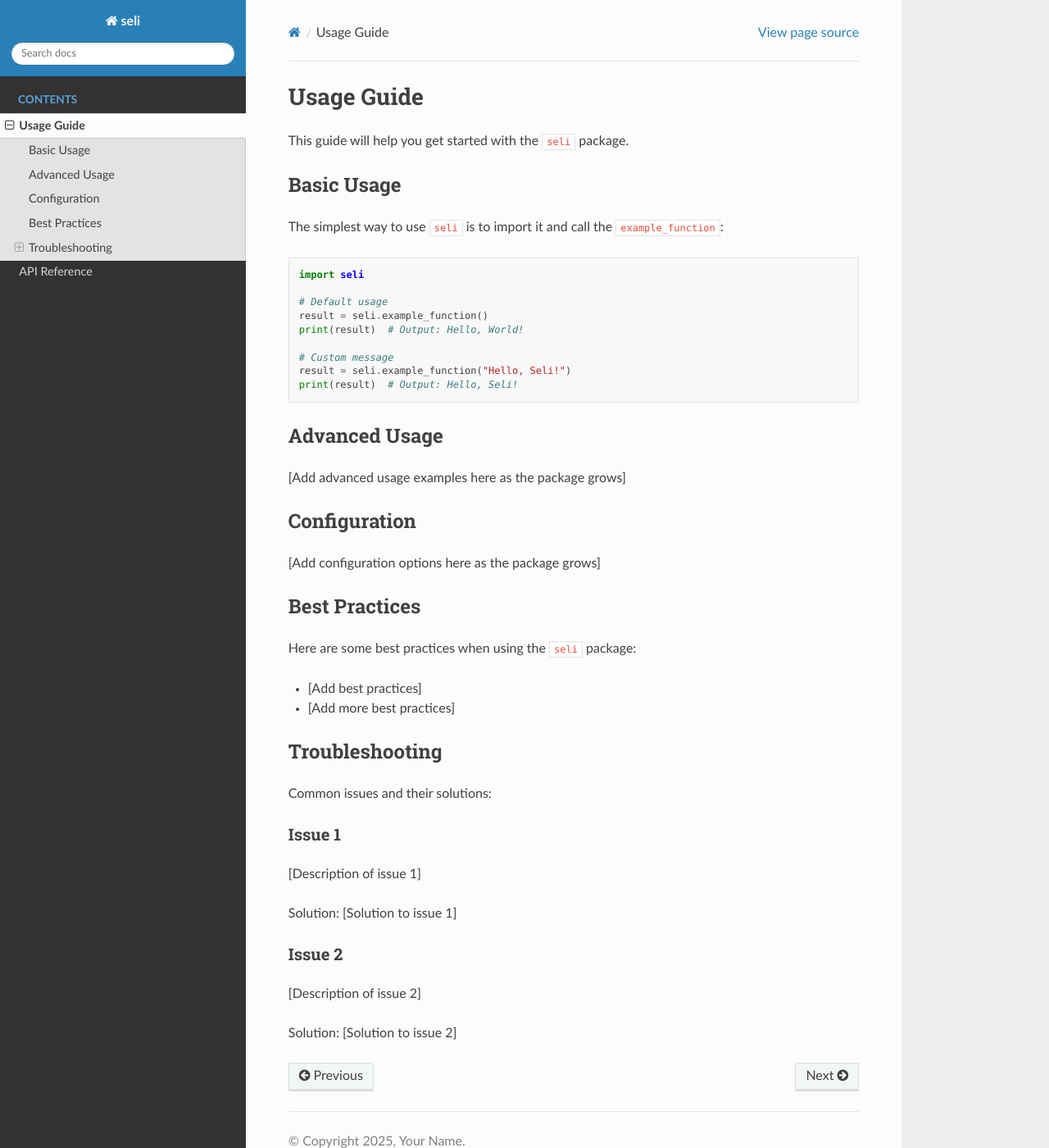
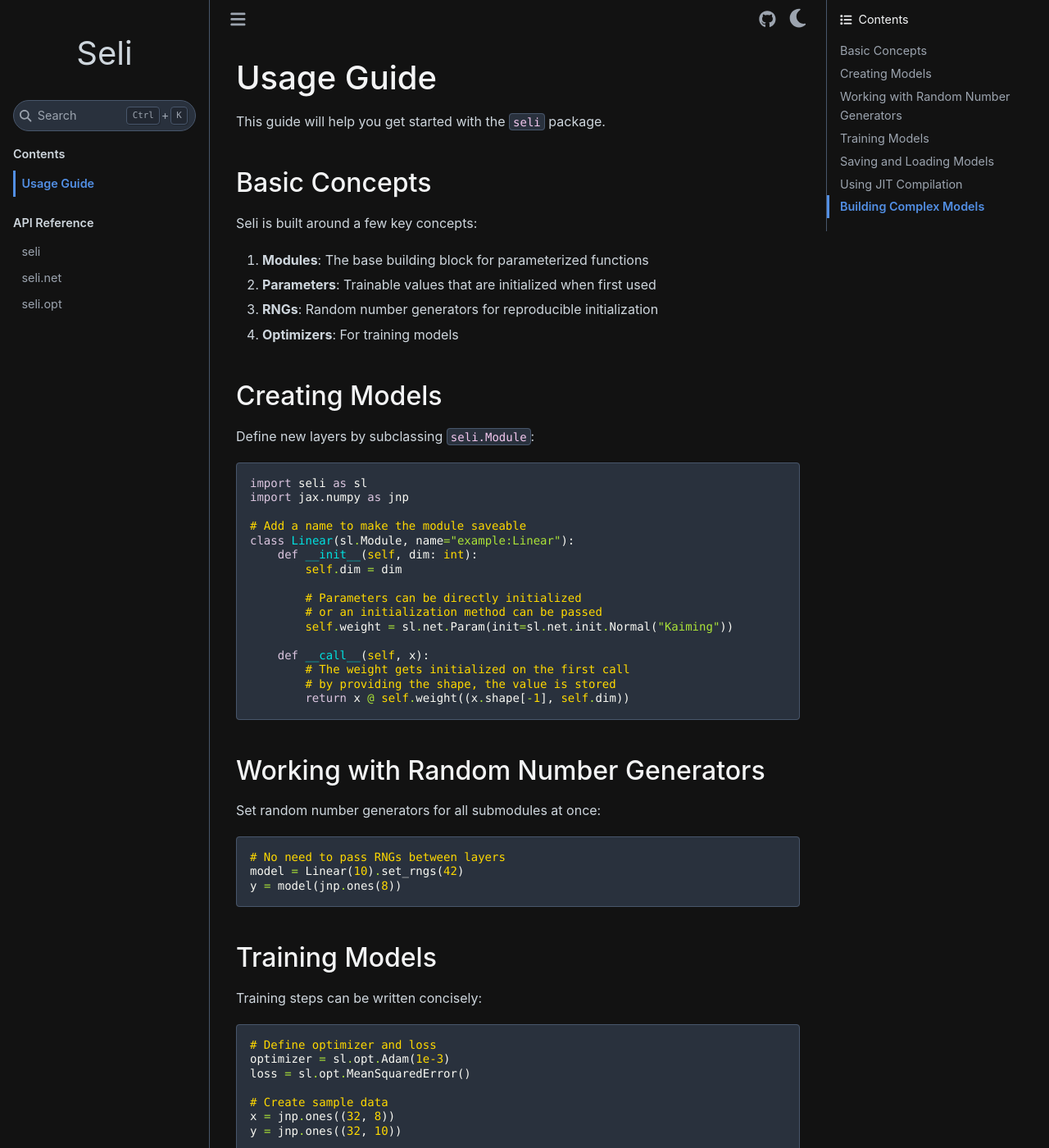
Before and after one commit to pwolle/seli, a Sphinx documentation site: the page built from docs/usage.md, in a window 1280 px wide and 1400 px high. Shown: the whole window at 82% size. Built offline with Sphinx 7.4.7 and the Sphinx Book theme 1.1.4, drawn with Linux system fonts in a browser that asks for light colours; some of the changed text lies outside the part shown.

````diff
--- /dev/null
+++ b/docs/_static/custom.css
@@ -0,0 +1,9 @@
+footer {
+    display: none !important;
+}
+
+.bd-sidebar-primary div#rtd-footer-container {
+    bottom: -1rem;
+    margin: -1rem;
+    position: fixed;
+}
--- a/docs/conf.py
+++ b/docs/conf.py
@@ -9,52 +9,64 @@ from datetime import datetime
 sys.path.insert(0, os.path.abspath(".."))
 sys.path.insert(0, os.path.abspath("../src"))
 
-# Project information
+# --- Project information -------------------------------------------------------
 project = "seli"
-author = "Your Name"
+author = "Paul Wollenhaupt"
 copyright = f"{datetime.now().year}, {author}"
-release = "0.1.0"
+release = "0.1.1"  # Updated to match pyproject.toml
 
-# General configuration
+
+# --- HTML output configuration ------------------------------------------------
+html_theme = "sphinx_book_theme"
+html_static_path = ["_static"]
+html_css_files = ["custom.css"]
+
+html_theme_options = {
+    "repository_url": "https://github.com/pwolle/seli",
+    "repository_branch": "main",
+    "use_repository_button": True,
+    "use_download_button": False,
+    "use_fullscreen_button": False,
+    "logo": {
+        "text": "<span style='font-size: 2em;'>Seli</span>",
+    },
+}
+
+
+html_title = "Seli Docs"
+
+# static files
+html_static_path = ["_static"]
+
+html_context = {
+    "default_mode": "dark",
+}
+
+html_css_files = [
+    "custom.css",
+]
+
+# --- Extensions configuration -------------------------------------------------
 extensions = [
     "sphinx.ext.autodoc",
     "sphinx.ext.viewcode",
     "sphinx.ext.napoleon",
-    "sphinx.ext.intersphinx",
-    "myst_parser",  # For Markdown support
+    "sphinx_copybutton",
+    "sphinx_toolbox.code",
+    "sphinx_toolbox.github",
+    "sphinx_automodapi.automodapi",
+    "myst_parser",
 ]
 
-# Markdown files are supported as source files
-source_suffix = {
-    ".rst": "restructuredtext",
-    ".md": "markdown",
+# Autodoc configuration
+autodoc_default_options = {
+    "undoc-members": False,
 }
 
-# The master toctree document
-master_doc = "index"
+github_username = "pwolle"
+github_repository = "flarejax"
+github_branch = "main"
 
-# List of patterns to exclude from documentation
-exclude_patterns = ["_build", "Thumbs.db", ".DS_Store"]
-
-# HTML output configuration
-html_theme = "sphinx_rtd_theme"
-html_static_path = ["_static"]
-html_theme_options = {
-    "navigation_depth": 4,
-    "titles_only": False,
-}
-
-# Intersphinx mapping
-intersphinx_mapping = {
-    "python": ("https://docs.python.org/3", None),
-}
-
-# Napoleon settings
-napoleon_google_docstring = True
-napoleon_numpy_docstring = False
-napoleon_include_init_with_doc = False
-napoleon_include_private_with_doc = False
-napoleon_include_special_with_doc = True
 
 # MyST-Parser settings
 myst_enable_extensions = [
--- a/docs/usage.md
+++ b/docs/usage.md
@@ -2,49 +2,108 @@
 
 This guide will help you get started with the `seli` package.
 
-## Basic Usage
+## Basic Concepts
 
-The simplest way to use `seli` is to import it and call the `example_function`:
+Seli is built around a few key concepts:
+
+1. **Modules**: The base building block for parameterized functions
+2. **Parameters**: Trainable values that are initialized when first used
+3. **RNGs**: Random number generators for reproducible initialization
+4. **Optimizers**: For training models
+
+## Creating Models
+
+Define new layers by subclassing `seli.Module`:
 
 ```python
-import seli
+import seli as sl
+import jax.numpy as jnp
 
-# Default usage
-result = seli.example_function()
-print(result)  # Output: Hello, World!
+# Add a name to make the module saveable
+class Linear(sl.Module, name="example:Linear"):
+    def __init__(self, dim: int):
+        self.dim = dim
 
-# Custom message
-result = seli.example_function("Hello, Seli!")
-print(result)  # Output: Hello, Seli!
+        # Parameters can be directly initialized
+        # or an initialization method can be passed
+        self.weight = sl.net.Param(init=sl.net.init.Normal("Kaiming"))
+
+    def __call__(self, x):
+        # The weight gets initialized on the first call
+        # by providing the shape, the value is stored
+        return x @ self.weight((x.shape[-1], self.dim))
 ```
 
-## Advanced Usage
+## Working with Random Number Generators
 
-[Add advanced usage examples here as the package grows]
+Set random number generators for all submodules at once:
 
-## Configuration
+```python
+# No need to pass RNGs between layers
+model = Linear(10).set_rngs(42)
+y = model(jnp.ones(8))
+```
 
-[Add configuration options here as the package grows]
+## Training Models
 
-## Best Practices
+Training steps can be written concisely:
 
-Here are some best practices when using the `seli` package:
+```python
+# Define optimizer and loss
+optimizer = sl.opt.Adam(1e-3)
+loss = sl.opt.MeanSquaredError()
 
-- [Add best practices]
-- [Add more best practices]
+# Create sample data
+x = jnp.ones((32, 8))
+y = jnp.ones((32, 10))
 
-## Troubleshooting
+# Perform a gradient update - returns updated optimizer, model and loss value
+optimizer, model, loss_value = optimizer.minimize(loss, model, y, x)
+```
 
-Common issues and their solutions:
+## Saving and Loading Models
 
-### Issue 1
+Models can be serialized and loaded:
 
-[Description of issue 1]
+```python
+# Save the model
+sl.save(model, "model.npz")
 
-Solution: [Solution to issue 1]
+# Load the model
+loaded_model = sl.load("model.npz")
+assert isinstance(loaded_model, Linear)
+```
 
-### Issue 2
+## Using JIT Compilation
 
-[Description of issue 2]
+Seli provides a `jit` function that handles shared references and static arguments:
 
-Solution: [Solution to issue 2]
+```python
+import seli as sl
+
+@sl.jit
+def forward(model, x):
+    return model(x)
+
+# Now forward is JIT compiled for faster execution
+result = forward(model, jnp.ones((1, 8)))
+```
+
+## Building Complex Models
+
+Combine modules to create more complex architectures:
+
+```python
+class MLP(sl.Module, name="example:MLP"):
+    def __init__(self, hidden_dim: int, output_dim: int):
+        self.hidden = Linear(hidden_dim)
+        self.output = Linear(output_dim)
+
+    def __call__(self, x):
+        x = self.hidden(x)
+        x = jnp.tanh(x)  # Activation function
+        return self.output(x)
+
+# Create and initialize the model
+model = MLP(hidden_dim=64, output_dim=10).set_rngs(42)
+```
--- a/pyproject.toml
+++ b/pyproject.toml
@@ -38,6 +38,10 @@ docs = [
     "sphinx>=6.0.0",
     "sphinx-rtd-theme>=1.2.0",
     "myst-parser>=2.0.0",  # For Markdown support in Sphinx
+    "sphinx-book-theme>=1.0.0",
+    "sphinx-copybutton>=0.5.0",
+    "sphinx-toolbox>=3.0.0",
+    "sphinx-automodapi>=0.14.0",
 ]
 examples = [
     "matplotlib>=3.8.0",
````
Also changed, not shown: README.md (+6 -6 lines), docs/api.md (deleted, +0 -16 lines), docs/index.md (+61 -23 lines), docs/net.md (added, +14 -0 lines), docs/opt.md (added, +12 -0 lines), docs/seli.md (added, +11 -0 lines), 10 other files.
